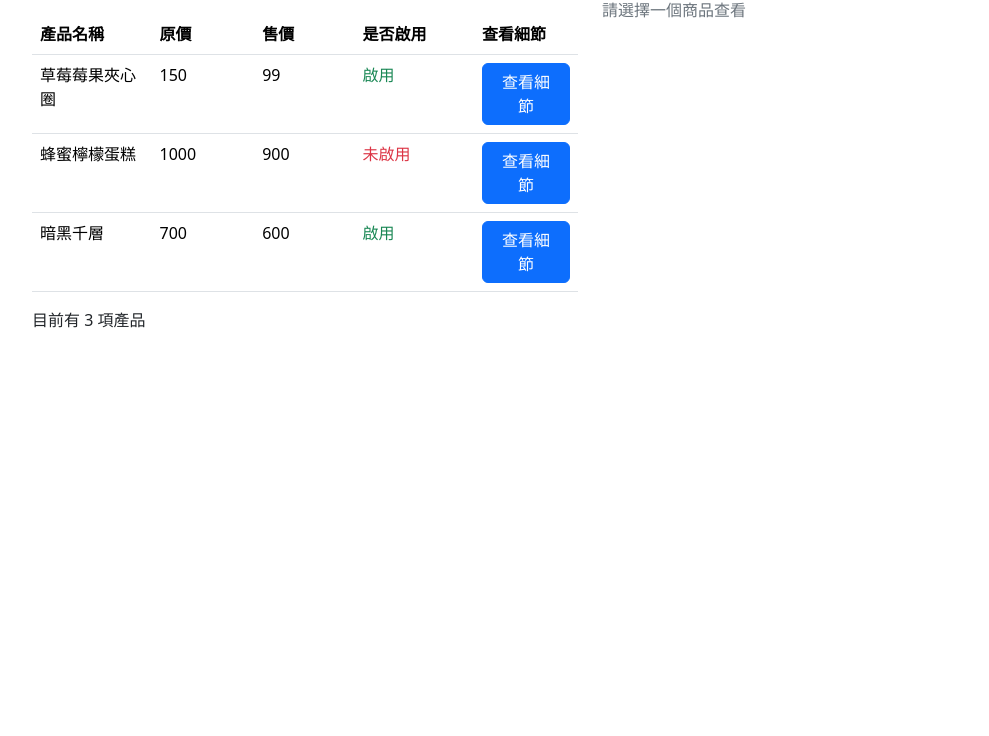
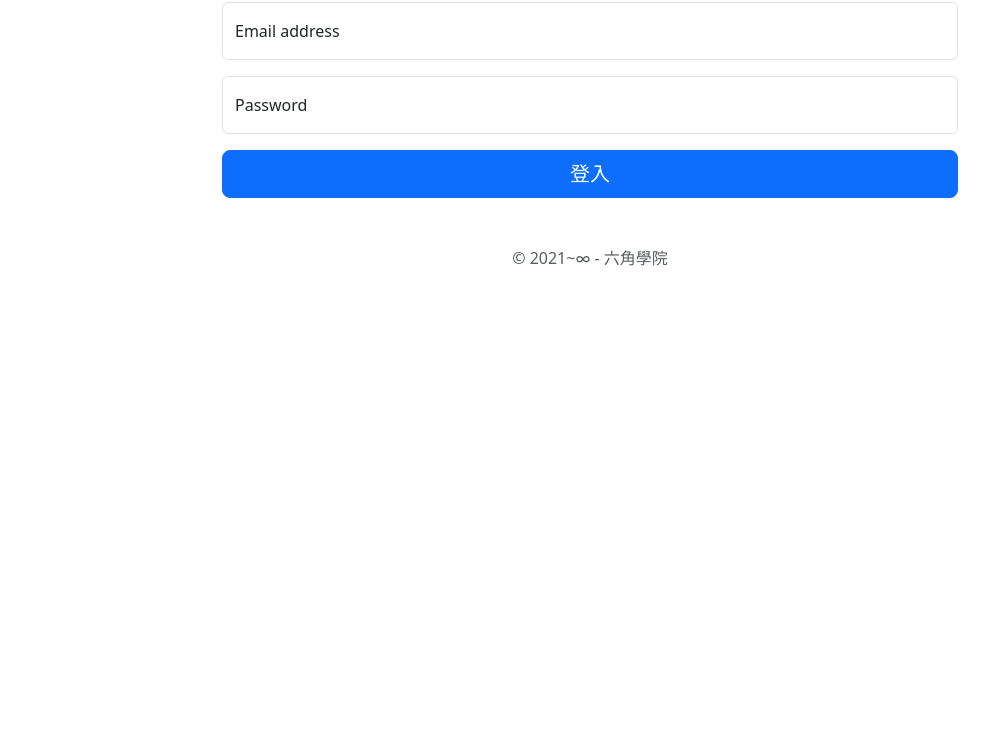
Before and after one commit to ming77712/2023-vue-week01, a plain HTML site: page index.html in a window 1280 px wide. Shown: the part 64-800 px from the top of the page, without its empty margins (50-1039 px from the left). Drawn offline with nearby package versions, Linux system fonts and the light colour scheme.

Commit message:
新增Week02 API內容

```diff
--- a/index.html
+++ b/index.html
@@ -26,7 +26,7 @@
       }
     </style>
     <div id="app">
-      <div class="container">
+      <div v-if="token" class="container">
         <div class="row py-3">
           <div class="col-md-6">
             <h2>產品列表</h2>
@@ -107,74 +107,128 @@
           </div>
         </div>
       </div>
+      <!-- 登入前 -->
+      <div v-else class="container">
+        <div class="row justify-content-center">
+          <h1 class="h3 my-3 font-weight-normal text-center">請先登入</h1>
+          <div class="col-8">
+            <form id="form" class="form-signin">
+              <div class="form-floating mb-3">
+                <input
+                  v-model="username"
+                  type="email"
+                  class="form-control"
+                  id="username"
+                  placeholder="name@example.com"
+                  required
+                  autofocus
+                />
+                <label for="username">Email address</label>
+              </div>
+              <div class="form-floating">
+                <input
+                  v-model="password"
+                  type="password"
+                  class="form-control"
+                  id="password"
+                  placeholder="Password"
+                  required
+                />
+                <label for="password">Password</label>
+              </div>
+              <button
+                @click.prevent="login"
+                class="btn btn-lg btn-primary w-100 mt-3"
+                type="submit"
+              >
+                登入
+              </button>
+            </form>
+          </div>
+        </div>
+        <p class="mt-5 mb-3 text-muted text-center">&copy; 2021~∞ - 六角學院</p>
+      </div>
     </div>
-    <script src="https://cdn.jsdelivr.net/npm/bootstrap@5.3.2/dist/js/bootstrap.bundle.min.js"></script>
+    <script
+      src="https://cdnjs.cloudflare.com/ajax/libs/axios/0.9.1/axios.min.js"
+      integrity="sha512-Xk3wWei2TGrsh9kDSBKUMIjw/86sLUvhtnv9f7fOuIwhhiUTKz8szkWkzHthrM5Bb3Bu9idSzkxOrkzhcneuiw=="
+      crossorigin="anonymous"
+    ></script>
+    <script
+      src="https://cdn.jsdelivr.net/npm/@popperjs/core@2.9.1/dist/umd/popper.min.js"
+      integrity="sha384-SR1sx49pcuLnqZUnnPwx6FCym0wLsk5JZuNx2bPPENzswTNFaQU1RDvt3wT4gWFG"
+      crossorigin="anonymous"
+    ></script>
+    <script
+      src="https://cdn.jsdelivr.net/npm/bootstrap@5.3.2/dist/js/bootstrap.bundle.min.js"
+      crossorigin="anonymous"
+    ></script>
     <script type="module">
       import { createApp } from "https://unpkg.com/vue@3/dist/vue.esm-browser.js";
+
+      const url = "https://ec-course-api.hexschool.io/v2";
+      const path = "ming777";
 
       const app = {
         data() {
           return {
+            token: "",
+            username: "",
+            password: "",
             currentProduct: {},
-            // 產品資料格式
-            products: [
-              {
-                category: "甜甜圈",
-                content: "尺寸：14x14cm",
-                description:
-                  "濃郁的草莓風味，中心填入滑順不膩口的卡士達內餡，帶來滿滿幸福感！",
-                id: "-L9tH8jxVb2Ka_DYPwng",
-                is_enabled: 1,
-                origin_price: 150,
-                price: 99,
-                title: "草莓莓果夾心圈",
-                unit: "個",
-                num: 10,
-                imageUrl:
-                  "https://images.unsplash.com/photo-1583182332473-b31ba08929c8?ixid=MnwxMjA3fDB8MHxzZWFyY2h8NzR8fGRvbnV0fGVufDB8fDB8fA%3D%3D&ixlib=rb-1.2.1&auto=format&fit=crop&w=700&q=60",
-                imagesUrl: [
-                  "https://images.unsplash.com/photo-1626094309830-abbb0c99da4a?ixid=MnwxMjA3fDB8MHxwaG90by1wYWdlfHx8fGVufDB8fHx8&ixlib=rb-1.2.1&auto=format&fit=crop&w=2832&q=80",
-                  "https://images.unsplash.com/photo-1559656914-a30970c1affd?ixid=MnwxMjA3fDB8MHxzZWFyY2h8MTY0fHxkb251dHxlbnwwfHwwfHw%3D&ixlib=rb-1.2.1&auto=format&fit=crop&w=700&q=60",
-                ],
-              },
-              {
-                category: "蛋糕",
-                content: "尺寸：6寸",
-                description:
-                  "蜜蜂蜜蛋糕，夾層夾上酸酸甜甜的檸檬餡，清爽可口的滋味讓人口水直流！",
-                id: "-McJ-VvcwfN1_Ye_NtVA",
-                is_enabled: 0,
-                origin_price: 1000,
-                price: 900,
-                title: "蜂蜜檸檬蛋糕",
-                unit: "個",
-                num: 1,
-                imageUrl:
-                  "https://images.unsplash.com/photo-1627834377411-8da5f4f09de8?ixid=MnwxMjA3fDB8MHxwaG90by1wYWdlfHx8fGVufDB8fHx8&ixlib=rb-1.2.1&auto=format&fit=crop&w=1001&q=80",
-                imagesUrl: [
-                  "https://images.unsplash.com/photo-1618888007540-2bdead974bbb?ixid=MnwxMjA3fDB8MHxwaG90by1wYWdlfHx8fGVufDB8fHx8&ixlib=rb-1.2.1&auto=format&fit=crop&w=987&q=80",
-                ],
-              },
-              {
-                category: "蛋糕",
-                content: "尺寸：6寸",
-                description: "法式煎薄餅加上濃郁可可醬，呈現經典的美味及口感。",
-                id: "-McJ-VyqaFlLzUMmpPpm",
-                is_enabled: 1,
-                origin_price: 700,
-                price: 600,
-                title: "暗黑千層",
-                unit: "個",
-                num: 15,
-                imageUrl:
-                  "https://images.unsplash.com/photo-1505253149613-112d21d9f6a9?ixid=MnwxMjA3fDB8MHxzZWFyY2h8NDZ8fGNha2V8ZW58MHx8MHx8&ixlib=rb-1.2.1&auto=format&fit=crop&w=700&q=60",
-                imagesUrl: [
-                  "https://images.unsplash.com/flagged/photo-1557234985-425e10c9d7f1?ixid=MnwxMjA3fDB8MHxzZWFyY2h8MTA5fHxjYWtlfGVufDB8fDB8fA%3D%3D&ixlib=rb-1.2.1&auto=format&fit=crop&w=700&q=60",
-                  "https://images.unsplash.com/photo-1540337706094-da10342c93d8?ixid=MnwxMjA3fDB8MHxzZWFyY2h8NDR8fGNha2V8ZW58MHx8MHx8&ixlib=rb-1.2.1&auto=format&fit=crop&w=700&q=60",
-                ],
-              },
-            ],
+            products: [],
           };
+        },
+        methods: {
+          login() {
+            const userInfo = {
+              username: username.value,
+              password: password.value,
+            };
+
+            axios
+              .post(`${url}/admin/signin`, userInfo)
+              .then((res) => {
+                const { token, expired } = res.data;
+                document.cookie = `hexToken= ${token}; expires=${new Date(
+                  expired
+                )};`;
+                this.checkLogin();
+              })
+              .catch((err) => {
+                console.log(err);
+              });
+          },
+          checkLogin() {
+            this.token = document.cookie.replace(
+              /(?:(?:^|.*;\s*)hexToken\s*\=\s*([^;]*).*$)|^.*$/,
+              "$1"
+            );
+            axios.defaults.headers.common["Authorization"] = this.token;
+
+            axios
+              .post(`${url}/api/user/check`)
+              .then((res) => {
+                this.getAllProduct();
+              })
+              .catch((err) => {
+                console.log(err);
+              });
+          },
+          getAllProduct() {
+            axios
+              .get(`${url}/api/${path}/admin/products`)
+              .then((res) => {
+                this.products = res.data.products;
+                // 使用 all API, 取得 products
+                // Object.values(res.data.products).forEach((item) => {
+                //   this.products.push(item);
+                // });
+              })
+              .catch((err) => {
+                console.log(err);
+              });
+          },
         },
       };
 
```
